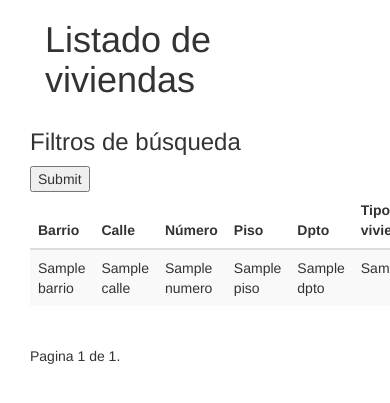
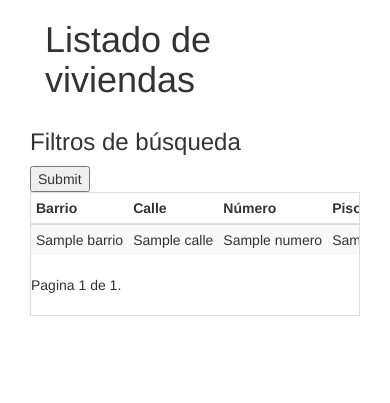
Before and after one commit to rubenpennise/restandroid, a Django app: template templates/web/lista_viviendas.html in a window 390 px wide; the page is wider, and only the part inside the window is pictured. Shown: the top 403 px of that part. Run offline with Django 3.2, Linux system fonts and the light colour scheme; the template is opened without the code that fills it: most values are stand-ins (such as "Sample title", 1, 10 or a date in 2020); parts of the project's set-up code (start-up, migrations or seed data) failed here and were passed over; some libraries are stand-ins or nearby versions.

Commit message:
Tablas responsive

```diff
--- a/templates/web/lista_personas.html
+++ b/templates/web/lista_personas.html
@@ -23,7 +23,8 @@
     </form>
     </div>
  <div class="col-md-10">
-<table class="table table-striped">
+ <div class="table-responsive">
+<table class="table table-striped table-condensed">
   <thead>
     <tr>
     <th>Nombre y apellido</th>
@@ -97,5 +98,6 @@
     </span>
 
     </div>
+    </div>
 </div>
  {% endblock %}}
--- a/templates/web/lista_viviendas.html
+++ b/templates/web/lista_viviendas.html
@@ -23,7 +23,8 @@
     </form>
     </div>
  <div class="col-md-10">
-<table class="table table-striped">
+ <div class="table-responsive">
+<table class="table table-striped table-condensed">
   <thead>
     <tr>
     <th>Barrio</th>
@@ -85,4 +86,6 @@
 
     </div>
 </div>
+</div>
+</div>
  {% endblock %}}
```
